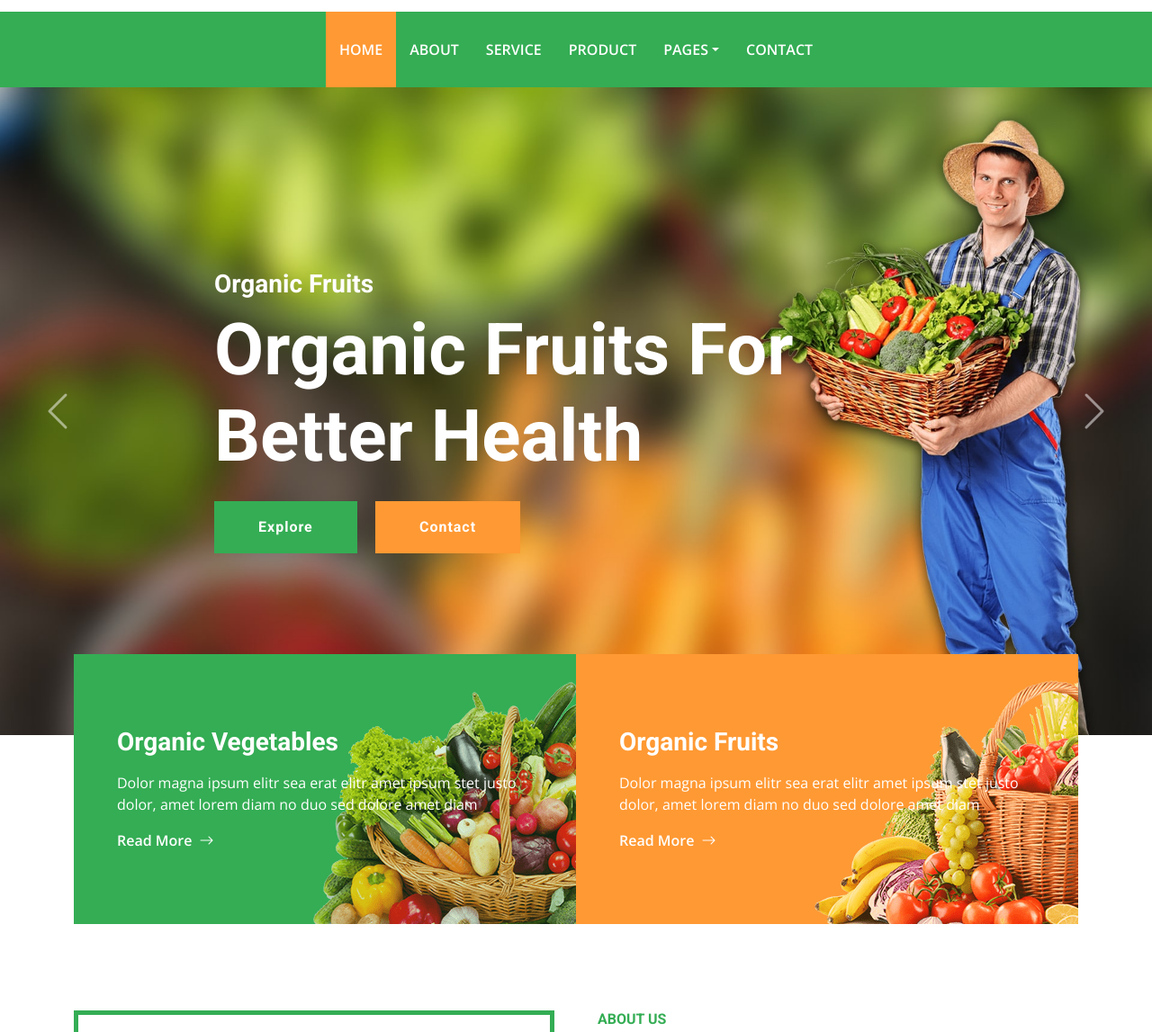
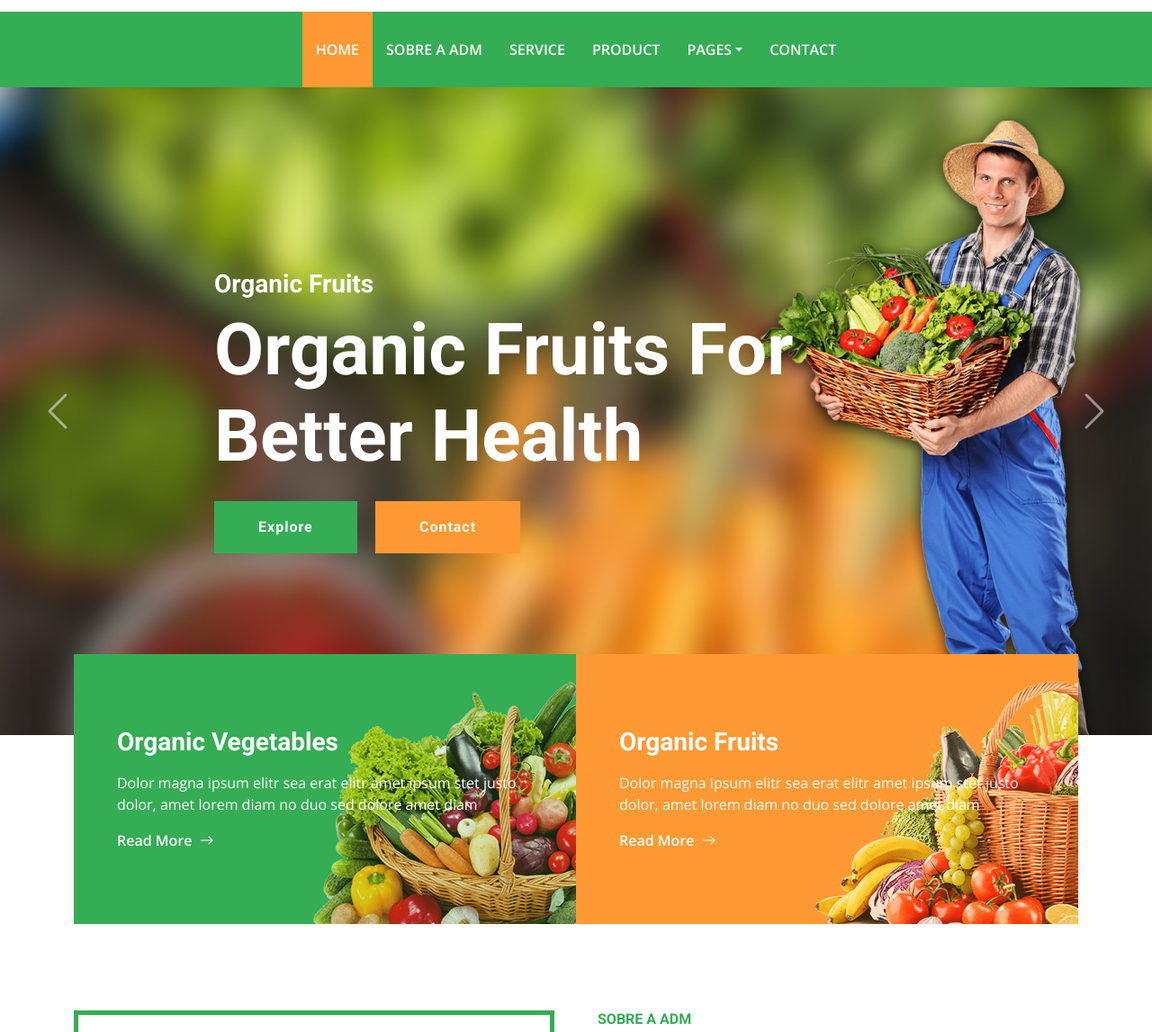
Before and after one commit to bolodissenoura/ongProject, a plain HTML site: page index.html in a window 1280 px wide. Shown: the part 96-1243 px from the top of the page at 90% size. Drawn offline with nearby package versions, Linux system fonts and the light colour scheme.

Commit message:
text correction

```diff
--- a/index.html
+++ b/index.html
@@ -70,7 +70,7 @@
         <div class="collapse navbar-collapse" id="navbarCollapse">
             <div class="navbar-nav mx-auto py-0">
                 <a href="index.html" class="nav-item nav-link active">Home</a>
-                <a href="about.html" class="nav-item nav-link">About</a>
+                <a href="about.html" class="nav-item nav-link">Sobre a ADM</a>
                 <a href="service.html" class="nav-item nav-link">Service</a>
                 <a href="product.html" class="nav-item nav-link">Product</a>
                 <div class="nav-item dropdown">
@@ -167,7 +167,7 @@
                 </div>
                 <div class="col-lg-6 pb-5">
                     <div class="mb-3 pb-2">
-                        <h6 class="text-primary text-uppercase">About Us</h6>
+                        <h6 class="text-primary text-uppercase">Sobre a ADM</h6>
                         <h1 class="display-5">We Produce Organic Food For Your Family</h1>
                     </div>
                     <p class="mb-4">Tempor erat elitr at rebum at at clita. Diam dolor diam ipsum et tempor sit. Clita erat ipsum et lorem et sit, sed stet no labore lorem sit. Sanctus clita duo justo et tempor eirmod magna dolore erat amet magna</p>
@@ -593,7 +593,7 @@
                             <h4 class="text-white mb-4">Quick Links</h4>
                             <div class="d-flex flex-column justify-content-start">
                                 <a class="text-white mb-2" href="#"><i class="bi bi-arrow-right text-white me-2"></i>Home</a>
-                                <a class="text-white mb-2" href="#"><i class="bi bi-arrow-right text-white me-2"></i>About Us</a>
+                                <a class="text-white mb-2" href="#"><i class="bi bi-arrow-right text-white me-2"></i>Sobre a ADM</a>
                                 <a class="text-white mb-2" href="#"><i class="bi bi-arrow-right text-white me-2"></i>Our Services</a>
                                 <a class="text-white mb-2" href="#"><i class="bi bi-arrow-right text-white me-2"></i>Meet The Team</a>
                                 <a class="text-white mb-2" href="#"><i class="bi bi-arrow-right text-white me-2"></i>Latest Blog</a>
@@ -604,7 +604,7 @@
                             <h4 class="text-white mb-4">Popular Links</h4>
                             <div class="d-flex flex-column justify-content-start">
                                 <a class="text-white mb-2" href="#"><i class="bi bi-arrow-right text-white me-2"></i>Home</a>
-                                <a class="text-white mb-2" href="#"><i class="bi bi-arrow-right text-white me-2"></i>About Us</a>
+                                <a class="text-white mb-2" href="#"><i class="bi bi-arrow-right text-white me-2"></i>Sobre a ADM</a>
                                 <a class="text-white mb-2" href="#"><i class="bi bi-arrow-right text-white me-2"></i>Our Services</a>
                                 <a class="text-white mb-2" href="#"><i class="bi bi-arrow-right text-white me-2"></i>Meet The Team</a>
                                 <a class="text-white mb-2" href="#"><i class="bi bi-arrow-right text-white me-2"></i>Latest Blog</a>
```
